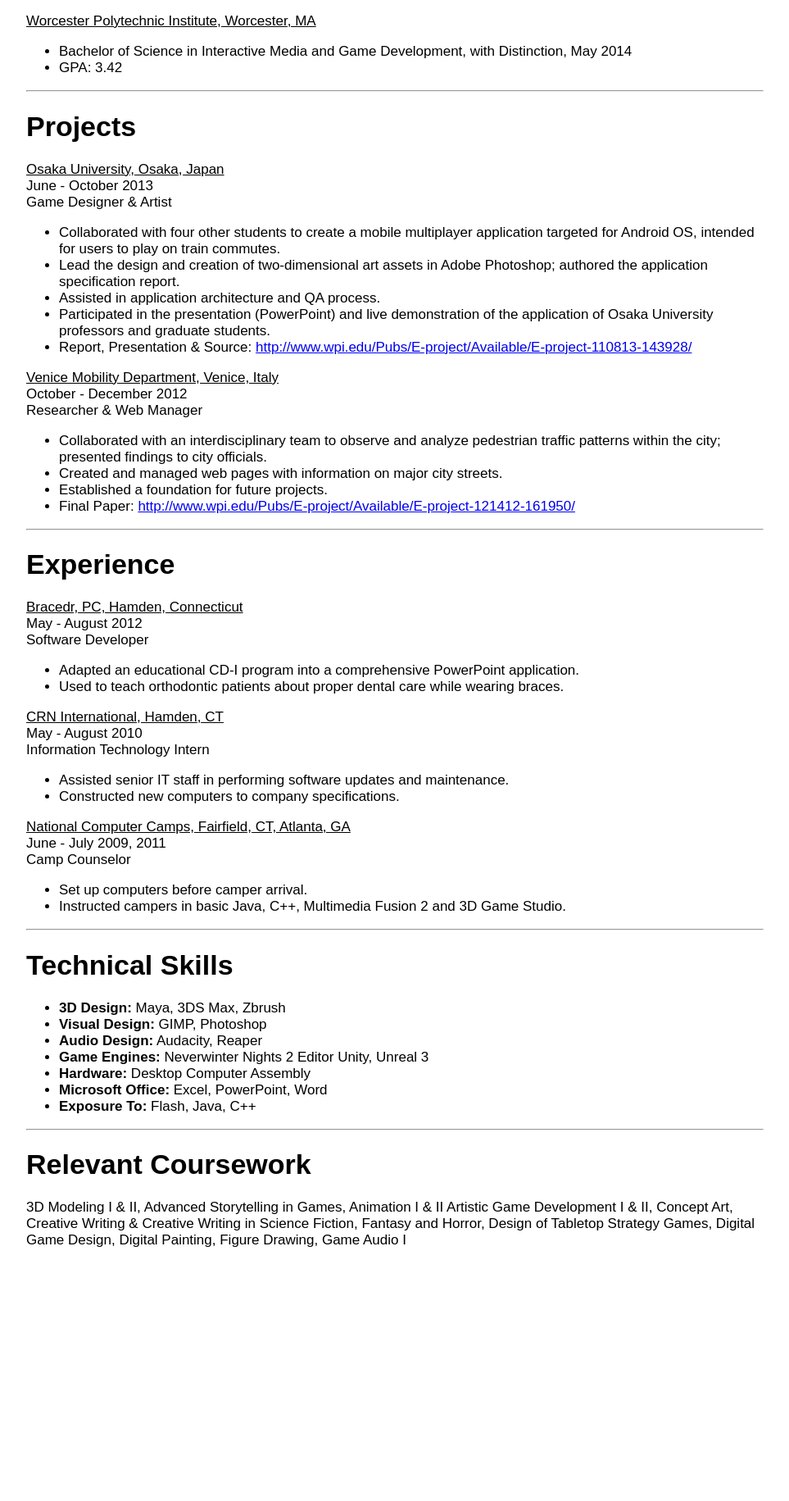
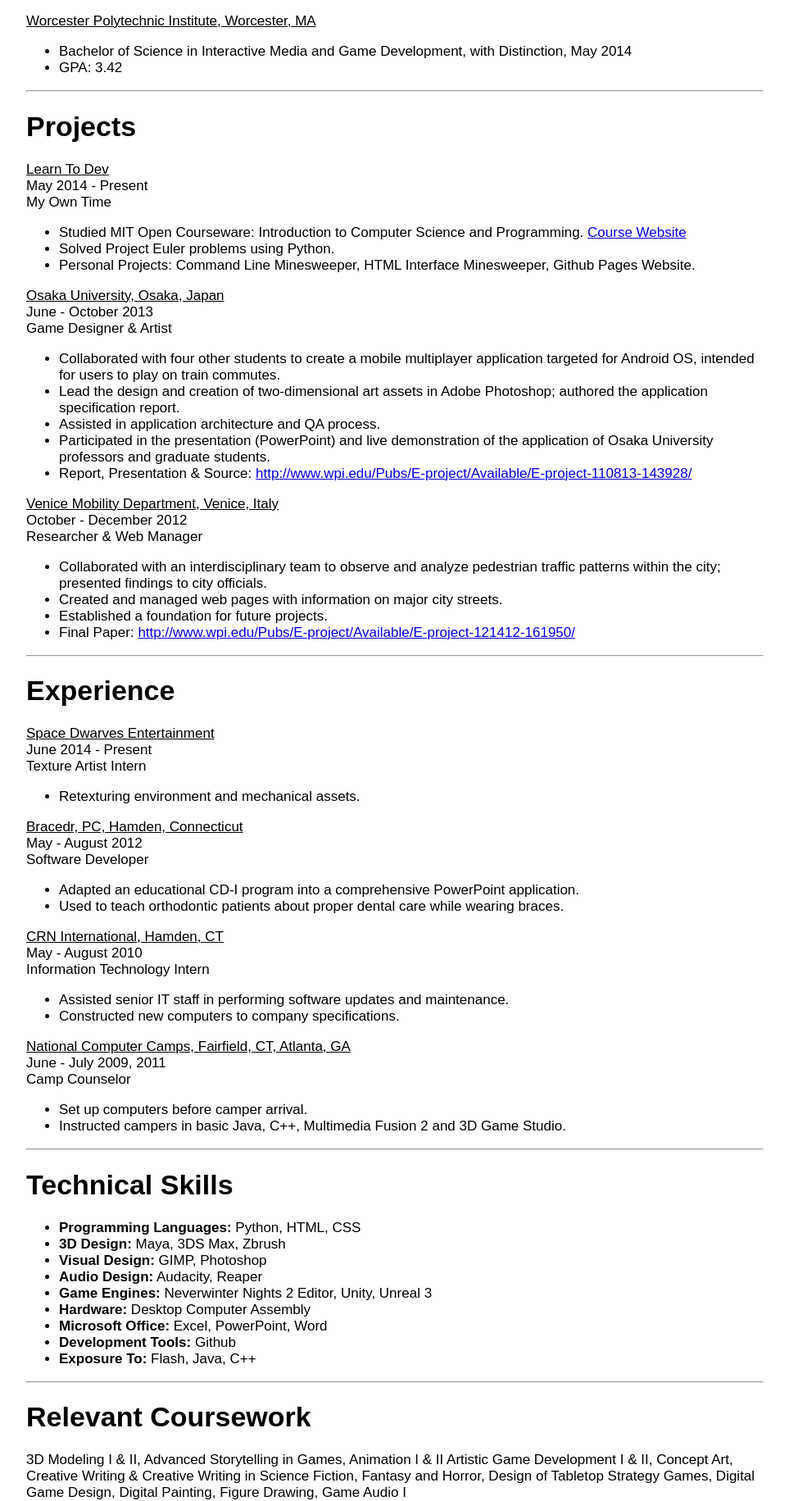
Before and after one commit to ajkim141/ajkim141.github.io, a Flask app: page /resume.html in a window 1280 px wide. Shown: the part 352-2183 px from the top of the page at 82% size, without its empty margins (158-1121 px from the left). Before the commit the page ends 1873 px from the top, so only its background shows below. Run offline with Flask 2, Linux system fonts and the light colour scheme.

Commit message:
beefed up resume some more
Signed-off-by: Alex <ajkim141@gmail.com>

```diff
--- a/project/templates/resume.html
+++ b/project/templates/resume.html
@@ -29,6 +29,25 @@
     <h1>
         Projects
     </h1>
+    <p>
+        <u>
+            Learn To Dev<br>
+        </u>
+        May 2014 - Present<br>
+        My Own Time
+    </p>
+    <ul>
+        <li>
+            Studied MIT Open Courseware: Introduction to Computer Science and Programming.
+            <a href="http://ocw.mit.edu/courses/electrical-engineering-and-computer-science/6-00sc-introduction-to-computer-science-and-programming-spring-2011/">Course Website</a>
+        </li>
+        <li>
+            Solved Project Euler problems using Python.
+        </li>
+        <li>
+            Personal Projects: Command Line Minesweeper, HTML Interface Minesweeper, Github Pages Website.
+        </li>
+    </ul>
     <p>
         <u>
             Osaka University, Osaka, Japan<br>
@@ -80,6 +99,18 @@
     </h1>
     <p>
         <u>
+            Space Dwarves Entertainment<br>
+        </u>
+        June 2014 - Present<br>
+        Texture Artist Intern
+    </p>
+    <ul>
+        <li>
+            Retexturing environment and mechanical assets.
+        </li>
+    </ul>
+    <p>
+        <u>
             Bracedr, PC, Hamden, Connecticut<br>
         </u>
         May - August 2012<br>
@@ -129,6 +160,9 @@
     </h1>
     <ul>
         <li>
+            <b>Programming Languages:</b> Python, HTML, CSS
+        </li>
+        <li>
             <b>3D Design:</b> Maya, 3DS Max, Zbrush
         </li>
         <li>
@@ -138,13 +172,16 @@
             <b>Audio Design:</b> Audacity, Reaper
         </li>
         <li>
-            <b>Game Engines:</b> Neverwinter Nights 2 Editor Unity, Unreal 3
+            <b>Game Engines:</b> Neverwinter Nights 2 Editor, Unity, Unreal 3
         </li>
         <li>
             <b>Hardware:</b> Desktop Computer Assembly
         </li>
         <li>
             <b>Microsoft Office:</b> Excel, PowerPoint, Word
+        </li>
+        <li>
+            <b>Development Tools:</b> Github
         </li>
         <li>
             <b>Exposure To:</b> Flash, Java, C++
```
Also changed, not shown: resume.html (+38 -1 lines).
